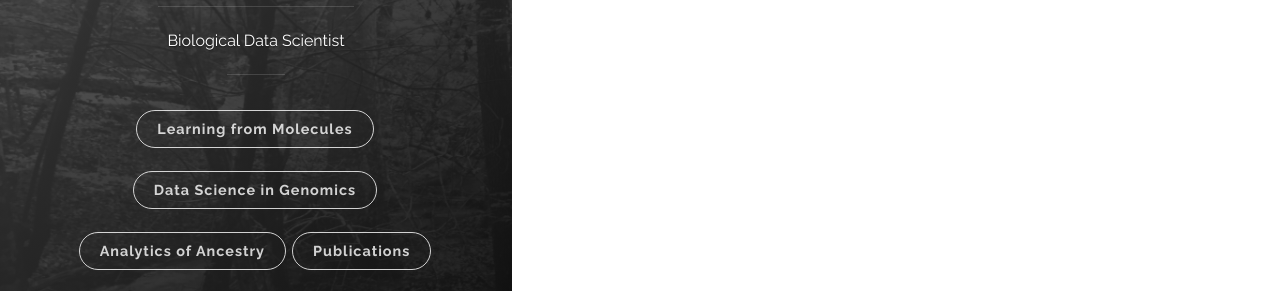
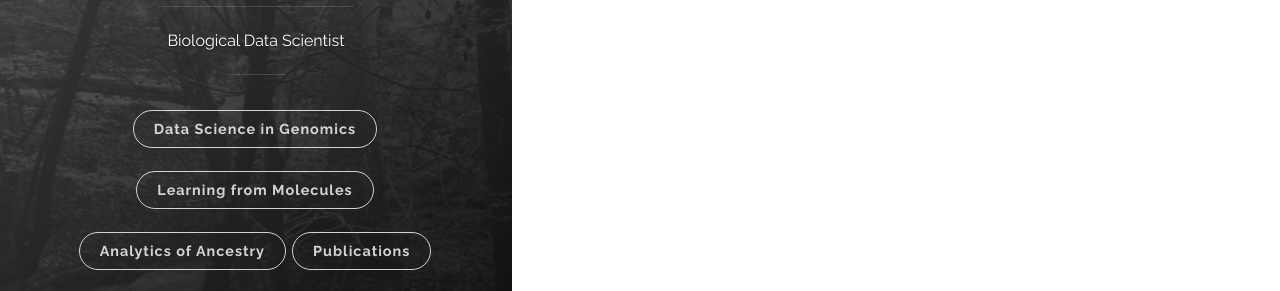
Before and after one commit to rhaTESTrha/Research, a Jekyll site: the page built from tags.md, in a window 1280 px wide. Shown: the part 369-660 px from the top of the page. Built offline with Jekyll 4.4.1, drawn with Linux system fonts in a browser that asks for light colours.

Commit message:
Update header.html

```diff
--- a/_includes/header.html
+++ b/_includes/header.html
@@ -18,15 +18,16 @@
 
         <div class="navigation-wrapper">
 
-          <nav class="cover-navigation cover-navigation--primary">
-            <ul class="navigation">
-              <li class="navigation__item"><a href="{{ site.baseurl }}{% link _posts/2019-11-08-research1.markdown %}" title="link to {{ site.title }} blog" class="blog-button">Learning from Molecules</a></li>
-            </ul>
-          </nav>
 
               <nav class="cover-navigation cover-navigation--primary">
             <ul class="navigation">
               <li class="navigation__item"><a href="{{ site.baseurl }}{% link _posts/2019-11-08-research2.markdown %}" title="link to {{ site.title }} blog" class="blog-button">Data Science in Genomics </a></li>
+            </ul>
+          </nav>
+
+                    <nav class="cover-navigation cover-navigation--primary">
+            <ul class="navigation">
+              <li class="navigation__item"><a href="{{ site.baseurl }}{% link _posts/2019-11-08-research1.markdown %}" title="link to {{ site.title }} blog" class="blog-button">Learning from Molecules</a></li>
             </ul>
           </nav>
 
```
